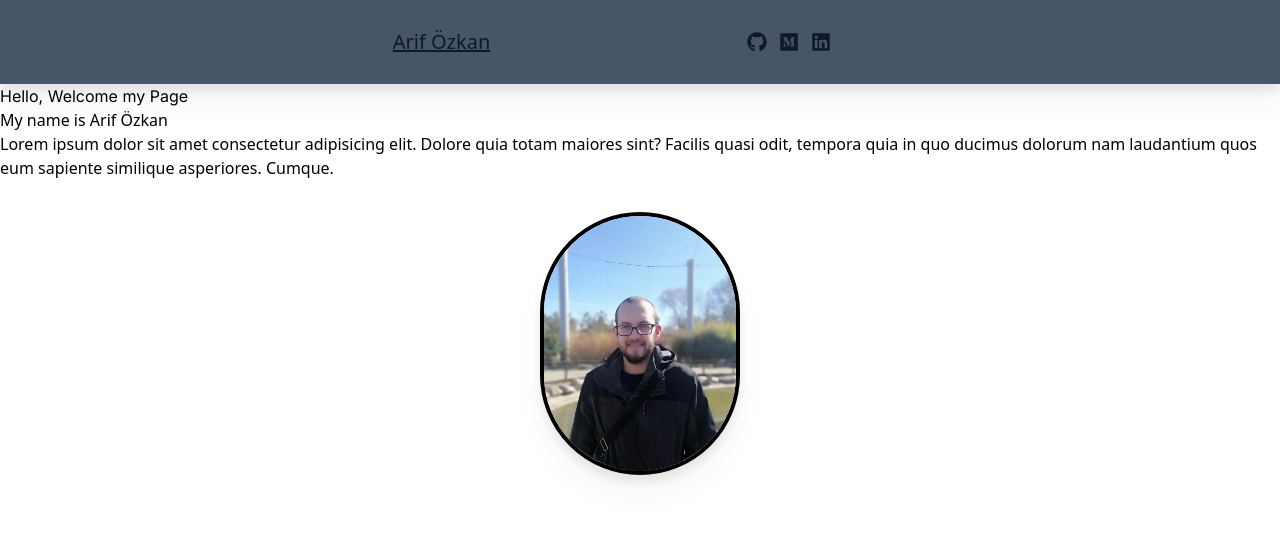
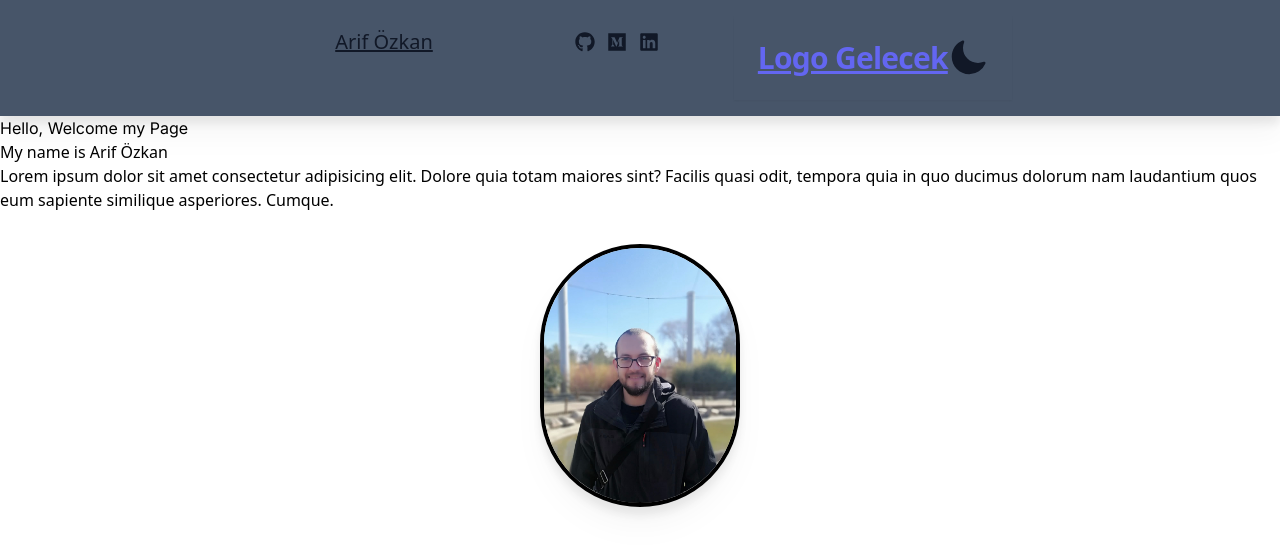
Before and after one commit to ArfOz/NextjsBlogPage, a Next.js app: page / in a window 1280 px wide. Shown: the top 556 px of the page. Built offline with nearby package versions, Linux system fonts and the light colour scheme.

Commit message:
add head title

```diff
--- a/src/app/components/logo.tsx
+++ b/src/app/components/logo.tsx
@@ -1,13 +1,15 @@
-import { LightningBoltIcon } from '@heroicons/react/solid';
+// import { LightningBoltIcon } from '@heroicons/react/24/solid';
 import Link from 'next/link';
 
 export default function Logo() {
     return (
-        <header className="h-15 shadow-sm dark:border-gray-700">
-            <div className="container  px-4 sm:px-6 py-4 flex justify-between items-center">
-                {/* Logo */}
-                {/* <LightningBoltIcon /> */}
-            </div>
-        </header>
+        <Link href="/" legacyBehavior>
+            <a className="my-2 flex items-center space-x-1 text-indigo-500">
+                {/* <LightningBoltIcon className="h-8 w-8 flex-shrink-0 mr-3" /> */}
+                <span className="font-bold text-3xl font-sans tracking-tight whitespace-nowrap">
+                    Logo Gelecek
+                </span>
+            </a>
+        </Link>
     );
 }
--- a/src/app/components/navbar.tsx
+++ b/src/app/components/navbar.tsx
@@ -1,6 +1,7 @@
 import Link from 'next/link';
 import { FaLinkedin, FaGithub, FaMedium } from 'react-icons/fa';
-import Logo from './logo';
+import Logo from './themChanger';
+import ThemeChanger from './themChanger';
 
 export default function Navbar() {
     return (
@@ -20,7 +21,7 @@ export default function Navbar() {
                         <FaLinkedin />
                     </Link>
                 </div>
-                <Logo />
+                <ThemeChanger />
             </div>
         </nav>
     );
--- /dev/null
+++ b/src/app/components/themChanger.tsx
@@ -0,0 +1,49 @@
+'use client';
+import { useTheme } from 'next-themes';
+import { SunIcon, MoonIcon } from '@heroicons/react/24/solid';
+import { useEffect, useState } from 'react';
+import Logo from './logo';
+
+export default function ThemeChanger() {
+    const { systemTheme, theme, setTheme } = useTheme();
+    const [mounted, setMounted] = useState(false);
+
+    useEffect(() => {
+        setMounted(true);
+    }, []);
+
+    const renderThemeChanger = () => {
+        if (!mounted) return null;
+
+        const currentTheme = theme === 'system' ? systemTheme : theme;
+
+        if (currentTheme === 'dark') {
+            return (
+                <SunIcon
+                    className="w-10 h-10 text-yellow-500 "
+                    role="button"
+                    onClick={() => setTheme('light')}
+                />
+            );
+        } else {
+            return (
+                <MoonIcon
+                    className="w-10 h-10 text-gray-900 "
+                    role="button"
+                    onClick={() => setTheme('dark')}
+                />
+            );
+        }
+    };
+
+    return (
+        <header className="h-15 shadow-sm dark:border-gray-700">
+            <div className="container  px-4 sm:px-6 py-4 flex justify-between items-center">
+                {/* Logo */}
+                <Logo />
+
+                {renderThemeChanger()}
+            </div>
+        </header>
+    );
+}
--- /dev/null
+++ b/src/app/head.tsx
@@ -0,0 +1,7 @@
+export default function Head() {
+    return (
+        <>
+            <title>Welcome to My Page</title>
+        </>
+    );
+}
--- a/src/app/layout.tsx
+++ b/src/app/layout.tsx
@@ -1,11 +1,14 @@
+'use client';
+import { ThemeProvider } from 'next-themes';
 import Navbar from './components/navbar';
 import MyProfilePic from './components/profilePic';
-export const metadata = {
-    title: 'Arif Özkan',
-    description: 'Generated by Next.js',
-    icons: './images/icon.ico',
-};
-
+import Head from 'next/head';
+// export const metadata = {
+//     title: 'Arif Özkan',
+//     description: 'Generated by Next.js',
+//     icons: './images/icon.ico',
+// };
+const titleVariable = 'asdasdsad';
 export default function RootLayout({
     children,
 }: {
@@ -14,8 +17,10 @@ export default function RootLayout({
     return (
         <html lang="en">
             <body>
-                <Navbar />
-                {children}
+                <ThemeProvider attribute="class">
+                    <Navbar />
+                    {children}
+                </ThemeProvider>
             </body>
         </html>
     );
--- a/src/app/page.tsx
+++ b/src/app/page.tsx
@@ -6,11 +6,11 @@ import { useRouter } from 'next/navigation';
 import '../styles/globals.css';
 import { Inter } from 'next/font/google';
 import MyProfilePic from './components/profilePic';
+import { ThemeProvider } from 'next-themes';
 
 const inter = Inter({ subsets: ['latin'] });
 
 export default function Page() {
-    const router = useRouter();
     return (
         <>
             <h1 className={inter.className}>Hello, Welcome my Page</h1>
--- a/tailwind.config.js
+++ b/tailwind.config.js
@@ -1,18 +1,19 @@
 /** @type {import('tailwindcss').Config} */
 module.exports = {
     content: [
-    "./app/**/*.{js,ts,jsx,tsx,mdx}", // Note the addition of the `app` directory.
-    "./pages/**/*.{js,ts,jsx,tsx,mdx}",
-    "./components/**/*.{js,ts,jsx,tsx,mdx}",
+        './app/**/*.{js,ts,jsx,tsx,mdx}', // Note the addition of the `app` directory.
+        './pages/**/*.{js,ts,jsx,tsx,mdx}',
+        './components/**/*.{js,ts,jsx,tsx,mdx}',
 
         // Or if using `src` directory:
-    "./src/**/*.{js,ts,jsx,tsx,mdx}",
+        './src/**/*.{js,ts,jsx,tsx,mdx}',
     ],
+    darkMode: 'class',
     theme: {
         extend: {},
     },
     plugins: [
-    require("@tailwindcss/typography"),
+        require('@tailwindcss/typography'),
         // ...
     ],
 };
```
Also changed, not shown: 1 other file (tests, documents, lock files or other folders). Lines whose indentation alone changed are shown as unchanged.
